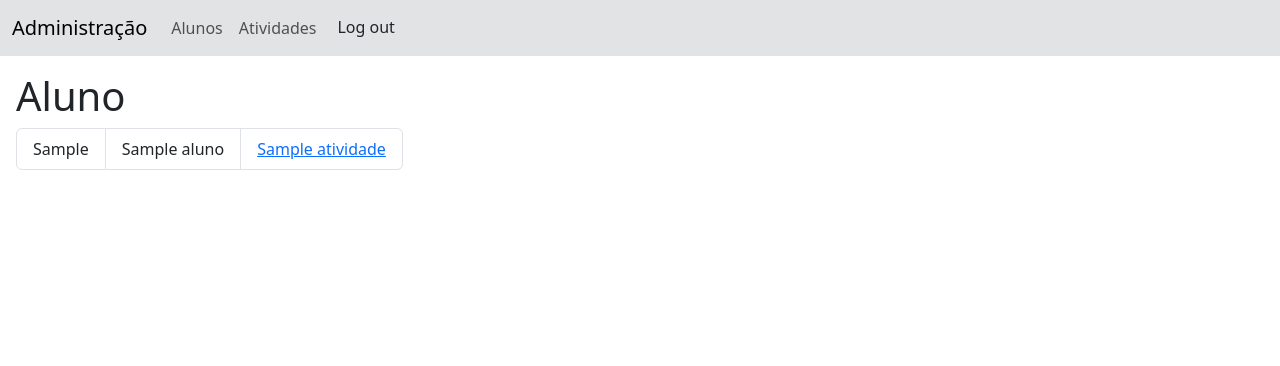
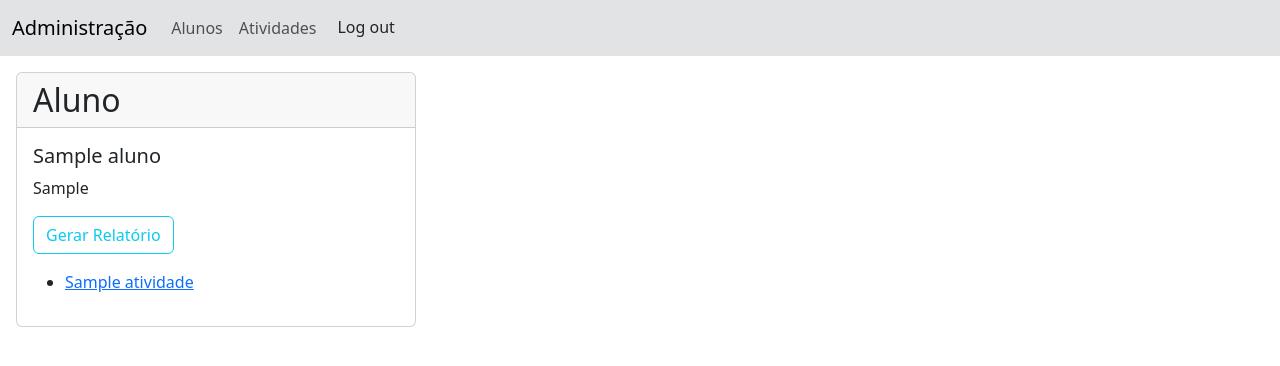
Before and after one commit to Rodrigo-Pedreira/TCC2026, a Django app: a page that uses gestorproj/gestor/templates/gestor/aluno.html in a window 1280 px wide. Shown: the top 366 px of the page. Run offline with Django 5.2, Linux system fonts and the light colour scheme; a user stored in the database is signed in; tables that the repository leaves empty hold one stand-in row (values such as "Sample post"); some libraries are stand-ins or nearby versions.

Commit message:
bootstrap card

```diff
--- a/gestorproj/gestor/templates/gestor/aluno.html
+++ b/gestorproj/gestor/templates/gestor/aluno.html
@@ -3,15 +3,26 @@
 {% block title %} {{ aluno.nome }} {% endblock %}
 
 {% block content %}
-<h1>Aluno</h1>
+<div style="max-width: 25rem;">
+  <div class="card">
+    <h2 class="card-header">Aluno</h2>
 
-<ul class="list-group list-group-horizontal">
-  <li class="list-group-item">{{ aluno.ra }}</li>
-  <li class="list-group-item">{{ aluno.nome }}</li>
-  {% for atividade in aluno_atividades %}
-  <li class="list-group-item">
-    <a href="{% url 'gestor:atividade' atividade %}">{{ atividade }}</a>
-  </li>
-  {% endfor %}
-</ul>
+    <div class="card-body">
+      <h5 class="card-title">{{ aluno.nome }}</h5>
+      <p class="card-text">{{ aluno.ra }}</p>
+
+      <div class="mb-3">
+        <a class="btn btn-outline-info" href="{% url 'gestor:relatorio_aluno' %}" role="button">Gerar Relatório</a>
+      </div>
+
+      <ul>
+        {% for atividade in aluno_atividades %}
+        <li>
+          <a href="{% url 'gestor:atividade' atividade %}">{{ atividade }}</a>
+        </li>
+        {% endfor %}
+      </ul>
+    </div>
+  </div>
+</div>
 {% endblock %}
```
Also changed, not shown: gestorproj/gestor/templates/gestor/alunos.html (+17 -3 lines), gestorproj/gestor/templates/gestor/atividade.html (+17 -4 lines), gestorproj/gestor/templates/gestor/atividades.html (+16 -4 lines).
